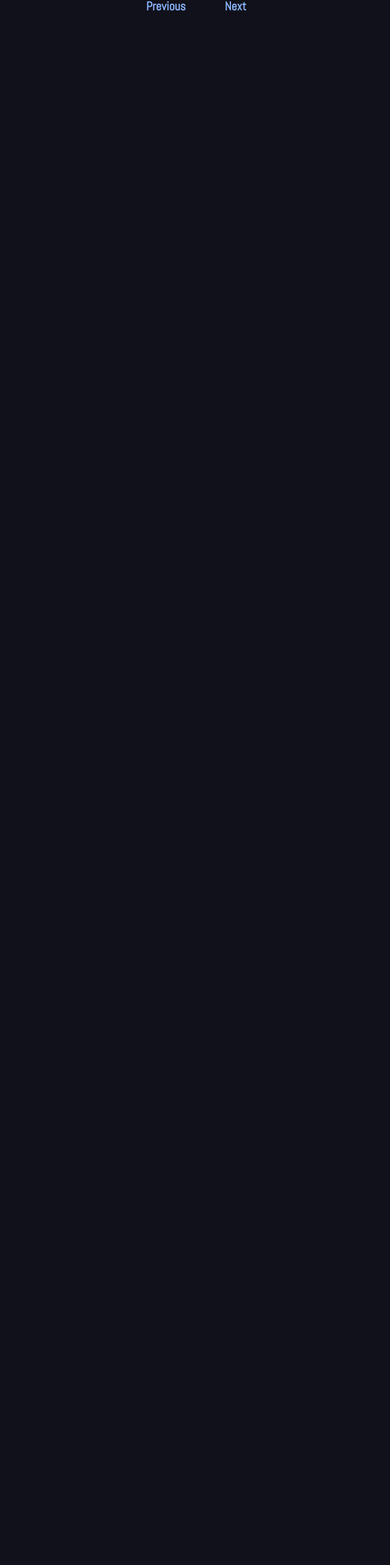
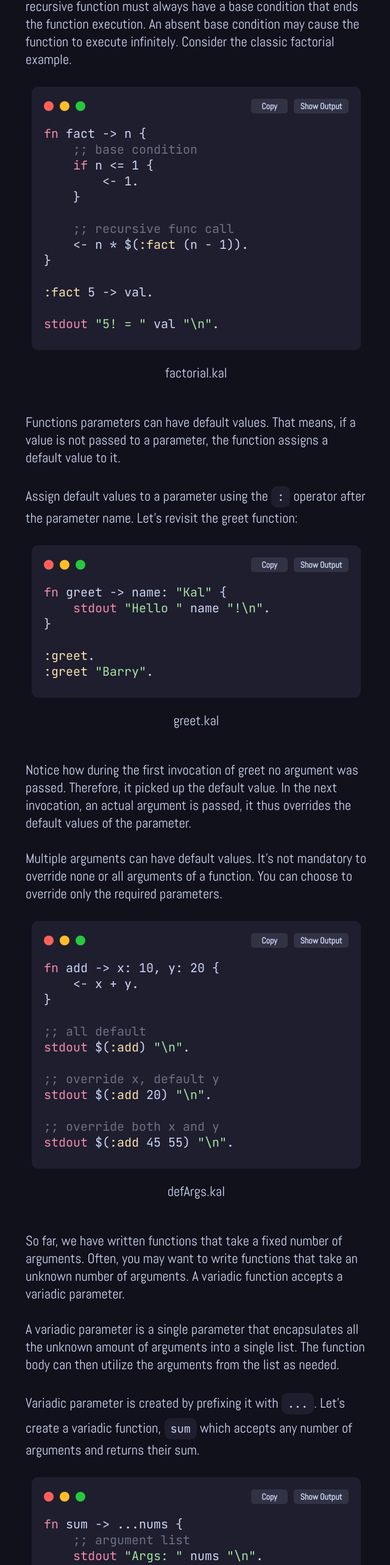
Before and after one commit to KILLinefficiency/KalWebsite, a SvelteKit app: page /docs/fn in a window 1280 px wide. Shown: the part 4256-6822 px from the top of the page at 61% size, without its empty margins (382-1022 px from the left). Before the commit the page ends 4309 px from the top, so only its background shows below. Built offline with nearby package versions, Linux system fonts and the light colour scheme.

Commit message:
made progress on the functions chapter

```diff
--- a/src/routes/docs/control/+page.svelte
+++ b/src/routes/docs/control/+page.svelte
@@ -152,7 +152,7 @@
     />
 
     <br /><br />
-    Here we can observe that in 50% of the cases:
+    Here you can observe that in 50% of the cases:
     <ul>
         <li>For <Fence>&&</Fence>, the final result is false if the first operand is false.</li>
         <li>For <Fence>||</Fence>, the final result is true if the first operand is true.</li>
--- a/src/routes/docs/embeddable/+page.svelte
+++ b/src/routes/docs/embeddable/+page.svelte
@@ -156,7 +156,7 @@
     The variable result stores the value 500. It can be previewed by directly printing it out.
 
     <br /><br />
-    Since we are returning a value of a numerical type, the actual value can be realized by calling the <Fence>to_number</Fence> method on the <Fence>result</Fence> object.
+    Since you are returning a value of a numerical type, the actual value can be realized by calling the <Fence>to_number</Fence> method on the <Fence>result</Fence> object.
 
     <br /><br />
     Depending on the type of value you are returning, <Fence>libkal</Fence> provides multiple methods to extract them.
--- a/src/routes/docs/fn/+page.svelte
+++ b/src/routes/docs/fn/+page.svelte
@@ -133,5 +133,97 @@
         output={"Sum = 100"}
     />
 
+    A function that invokes itself is called a recursive function. A recursive function must always have a base condition that ends the function execution. An absent base condition may cause the function to execute infinitely. Consider the classic factorial example.
+
+    <Code
+        lang="kal"
+        caption="factorial.kal"
+        code={[
+            "fn fact -> n {",
+            "    ;; base condition",
+            "    if n <= 1 {",
+            "        <- 1.",
+            "    }\n",
+            "    ;; recursive func call",
+            "    <- n * $(:fact (n - 1)).",
+            "}\n",
+            ":fact 5 -> val.\n",
+            "stdout \"5! = \" val \"\\n\"."
+        ]}
+        output={"5! = 120"}
+    />
+
+    Functions parameters can have default values. That means, if a value is not passed to a parameter, the function assigns a default value to it.
+
+    <br /><br />
+    Assign default values to a parameter using the <Fence>:</Fence> operator after the parameter name.
+    Let's revisit the greet function:
+
+    <Code
+        lang="kal"
+        caption="greet.kal"
+        code={[
+            "fn greet -> name: \"Kal\" {",
+            "    stdout \"Hello \" name \"!\\n\".",
+            "}\n",
+            ":greet.",
+            ":greet \"Barry\"."
+        ]}
+        output={"Hello Kal!\nHello Barry!"}
+    />
+
+    Notice how during the first invocation of greet no argument was passed. Therefore, it picked up the default value. In the next invocation, an actual argument is passed, it thus overrides the default values of the parameter.
+
+    <br /><br />
+    Multiple arguments can have default values. It's not mandatory to override none or all arguments of a function. You can choose to override only the required parameters.
+
+    <Code
+        lang="kal"
+        caption="defArgs.kal"
+        code={[
+            "fn add -> x: 10, y: 20 {",
+            "    <- x + y.",
+            "}\n",
+            ";; all default",
+            "stdout $(:add) \"\\n\".\n",
+            ";; override x, default y",
+            "stdout $(:add 20) \"\\n\".\n",
+            ";; override both x and y",
+            "stdout $(:add 45 55) \"\\n\"."
+        ]}
+        output={"30\n40\n100"}
+    />
+
+
+    So far, we have written functions that take a fixed number of arguments. Often, you may want to write functions that take an unknown number of arguments.
+    A variadic function accepts a variadic parameter.
+
+    <br /><br />
+    A variadic parameter is a single parameter that encapsulates all the unknown amount of arguments into a single list. The function body can then utilize the arguments from the list as needed.
+
+    <br /><br />
+    Variadic parameter is created by prefixing it with <Fence>...</Fence>.
+    Let's create a variadic function, <Fence>sum</Fence> which accepts any number of arguments and returns their sum.
+
+    <Code
+        lang="kal"
+        caption="variadicSum.kal"
+        code={[
+            "fn sum -> ...nums {",
+            "    ;; argument list",
+            "    stdout \"Args: \" nums \"\\n\".",
+            "    var total = 0.\n",
+            "    loop each in nums {",
+            "        total = total + each.",
+            "    }\n",
+            "    <- total.",
+            "}\n",
+            ":sum 1 2 3 -> total.",
+            "stdout \"Total = \" total \"\\n\".\n",
+            ":sum 1 2 3 4 5 -> total.",
+            "stdout \"Total = \" total \"\\n\"."
+        ]}
+        output={"Args: [1, 2, 3]\nTotal = 6\nArgs: [1, 2, 3, 4, 5]\nTotal = 15"}
+    />
 
 </Content>
--- a/src/routes/docs/jskal/+page.svelte
+++ b/src/routes/docs/jskal/+page.svelte
@@ -37,7 +37,7 @@
 
     The same package is supported across two different JS runtimes.
     You can set up JSKal with both Deno and Bun in a few initial steps.
-    Although both of these runtimes use TypeScript by default, we'll use JavaScript for our examples.
+    Although both of these runtimes use TypeScript by default, let's use JavaScript for our examples.
     You can continue with TypeScript if you wish.
 
     <Code
--- a/src/routes/docs/pykal/+page.svelte
+++ b/src/routes/docs/pykal/+page.svelte
@@ -7,7 +7,7 @@
 </script>
 
 <Content title="PyKal" desc="Wait... it can do that!?" next="/docs" previous="/docs">
-    What if we could embed Kal not only in C++, but in Python as well?
+    What if you could embed Kal not only in C++, but in Python as well?
 
     <br /><br />
     PyKal is an official Python library that provides bindings for a Python program to communicate with libkal.
```
Also changed, not shown: src/lib/utils/syntax.svelte.js.
